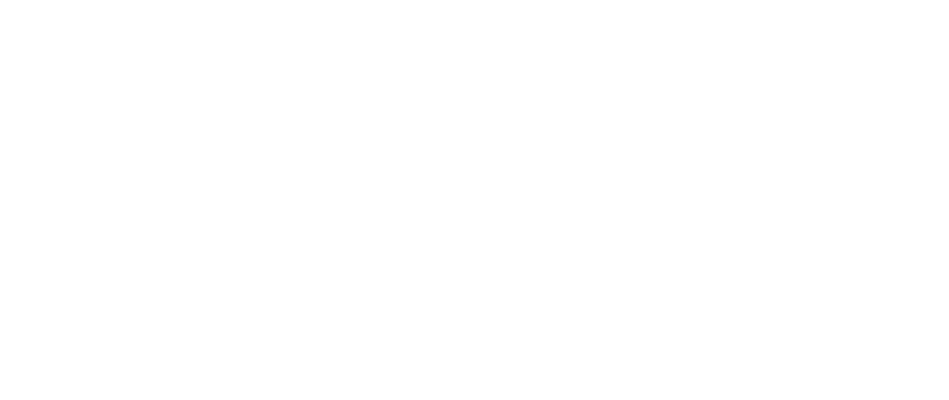
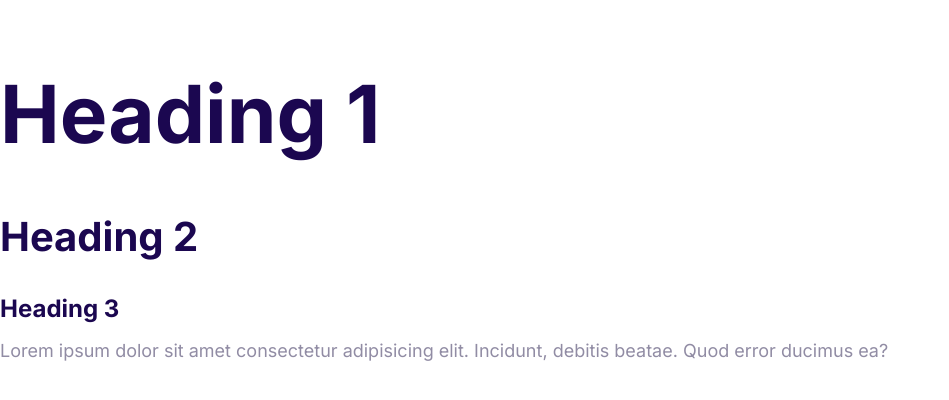
Before and after one commit to ujjwalsotra/Moshify_clone, a plain HTML site: page index.html in a window 1280 px wide. Shown: the whole page, without its empty margins (0-949 px from the left). Drawn offline with Linux system fonts and the light colour scheme.

Commit message:
Define the styles for the fonts.

```diff
--- a/css/styles.css
+++ b/css/styles.css
@@ -5,3 +5,42 @@
     --color-headings:#1b0750;
     --color-body:#918ca4;
 }
+html{
+    font-size:62.5%;
+}
+body{
+    font-family: Inter, Arial, Helvetica, sans-serif;
+    color: var(--color-body);
+    font-size:2.4rem;
+    line-height: 1.5;
+}
+h1,h2,h3{
+    color: var(--color-headings);
+    margin-bottom: 1rem;
+}
+h1{
+    font-size: 7rem;
+}
+h2{
+    font-size: 4rem;
+}
+h3{
+    font-size: 3rem;
+}
+p{
+    margin-top:0;
+}
+@media screen and (min-width:1024px){
+    body{
+        font-size: 1.8rem;
+    }
+    h1{
+        font-size: 8rem;
+    }
+    h2{
+        font-size: 4rem;
+    }
+    h3{
+        font-size:2.4rem;
+    }
+}
--- a/index.html
+++ b/index.html
@@ -5,10 +5,16 @@
             <meta http-equiv="X-UA-Compatible" content="IE=edge">
             <meta name="viewport" content="width=device-width, initial-scale=1.0">
             <title>Document</title>
+            <link rel="preconnect" href="https://fonts.googleapis.com">
+            <link rel="preconnect" href="https://fonts.gstatic.com" crossorigin>
+            <link href="https://fonts.googleapis.com/css2?family=Inter:wght@400;700&display=swap" rel="stylesheet">
             <link rel="stylesheet" href="css/normalize.css">
             <link rel="stylesheet" href="css/styles.css">
 </head>
 <body>
-
+     <h1>Heading 1</h1>
+     <h2>Heading 2</h2>
+     <h3>Heading 3</h3>
+     <p>Lorem ipsum dolor sit amet consectetur adipisicing elit. Incidunt, debitis beatae. Quod error ducimus ea?</p>
 </body>
 </html>
```
